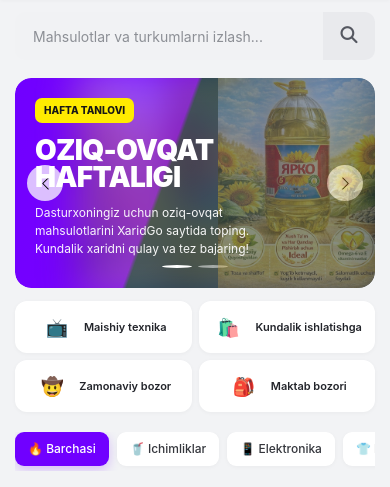
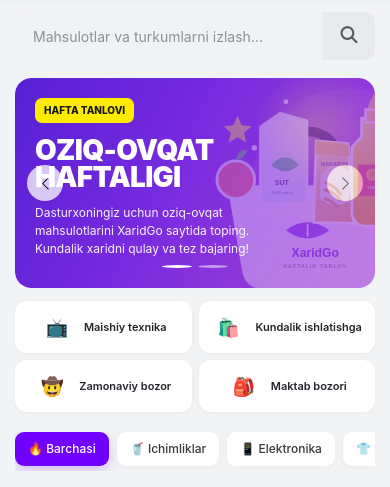
Before and after one commit to azimjonjamoldinov23/XaridGo, a Django app: page / in a window 390 px wide. Shown: the part 62-549 px from the top of the page. Run offline with Django 5.2, Linux system fonts and the light colour scheme; data comes from the database, SQL or seed files in the repository.

Commit message:
first commit

```diff
--- a/Xaridapp/templates/Xaridapp/index.html
+++ b/Xaridapp/templates/Xaridapp/index.html
@@ -218,23 +218,14 @@
         /* Uzumga yaqin birinchi banner */
         .banner-bg-1 {
             background:
-                linear-gradient(
-                    110deg,
-                    #7000ff 0%,
-                    #7900ff 42%,
-                    #12345b 43%,
-                    #0b223d 100%
-                );
+                radial-gradient(circle at 84% 24%, rgba(255, 226, 80, .22), transparent 18%),
+                linear-gradient(118deg, #5720d5 0%, #792bdf 46%, #a746d7 100%);
         }
 
         .banner-bg-2 {
             background:
-                linear-gradient(
-                    110deg,
-                    #17131f 0%,
-                    #2d164b 45%,
-                    #7000ff 100%
-                );
+                radial-gradient(circle at 82% 25%, rgba(255, 226, 80, .2), transparent 18%),
+                linear-gradient(118deg, #4319a4 0%, #7028c7 48%, #a13bc7 100%);
         }
 
         .banner-content {
@@ -289,31 +280,13 @@
 
         .banner-img-right {
             position: absolute;
-            right: 0;
-            top: 0;
-            width: 58%;
-            height: 100%;
-            object-fit: contain;
-            object-position: right center;
-            z-index: 2;
-
-            /* Keep the full product image visible without cropping */
-            mask-image: none;
-            -webkit-mask-image: none;
-        }
-
-        .banner-img-backdrop {
-            position: absolute;
-            top: 0;
-            right: 0;
-            width: 58%;
-            height: 100%;
+            right: -2%;
+            top: -6%;
+            width: 72%;
+            height: 112%;
             object-fit: cover;
             object-position: center;
-            filter: blur(18px) saturate(.85);
-            opacity: .55;
-            transform: scale(1.08);
-            z-index: 1;
+            z-index: 2;
             pointer-events: none;
         }
 
@@ -641,9 +614,8 @@
                 font-size: 48px;
             }
 
-            .banner-img-right,
-            .banner-img-backdrop {
-                width: 55%;
+            .banner-img-right {
+                width: 64%;
             }
         }
 
@@ -709,9 +681,9 @@
                 padding: 7px 10px;
             }
 
-            .banner-img-right,
-            .banner-img-backdrop {
-                width: 75%;
+            .banner-img-right {
+                width: 79%;
+                right: -5%;
                 opacity: 0.45;
             }
 
@@ -800,9 +772,9 @@
                 display: none;
             }
 
-            .banner-img-right,
-            .banner-img-backdrop {
-                width: 80%;
+            .banner-img-right {
+                width: 88%;
+                right: -8%;
                 opacity: 0.35;
             }
 
@@ -1042,15 +1014,9 @@
 
 
                     <img
-                        src="/media/products/2026/08/15/t_product_540_high_3.webp"
-                        class="banner-img-backdrop"
-                        alt=""
-                        aria-hidden="true"
-                    >
-                    <img
-                        src="/media/products/2026/08/15/t_product_540_high_3.webp"
+                        src="{% static 'images/banners/haftalik-oziq-ovqat.svg' %}"
                         class="banner-img-right"
-                        alt="Yarko sunflower oil, 5 liters"
+                        alt="XaridGo haftalik oziq-ovqat mahsulotlari kollaji"
                         onerror="this.style.display='none';"
                     >
 
@@ -1100,15 +1066,9 @@
 
 
                     <img
-                        src="/media/products/2026/08/15/t_product_540_high_2.webp"
-                        class="banner-img-backdrop"
-                        alt=""
-                        aria-hidden="true"
-                    >
-                    <img
-                        src="/media/products/2026/08/15/t_product_540_high_2.webp"
+                        src="{% static 'images/banners/makaron-oilasi.svg' %}"
                         class="banner-img-right"
-                        alt="Oila Tanlovi qanotchalar makaroni"
+                        alt="XaridGo makaron va taom haftaligi"
                         onerror="this.style.display='none';"
                     >
 
```
Also changed, not shown: Xaridapp/static/images/banners/haftalik-oziq-ovqat.svg (added), Xaridapp/static/images/banners/makaron-oilasi.svg (added).
